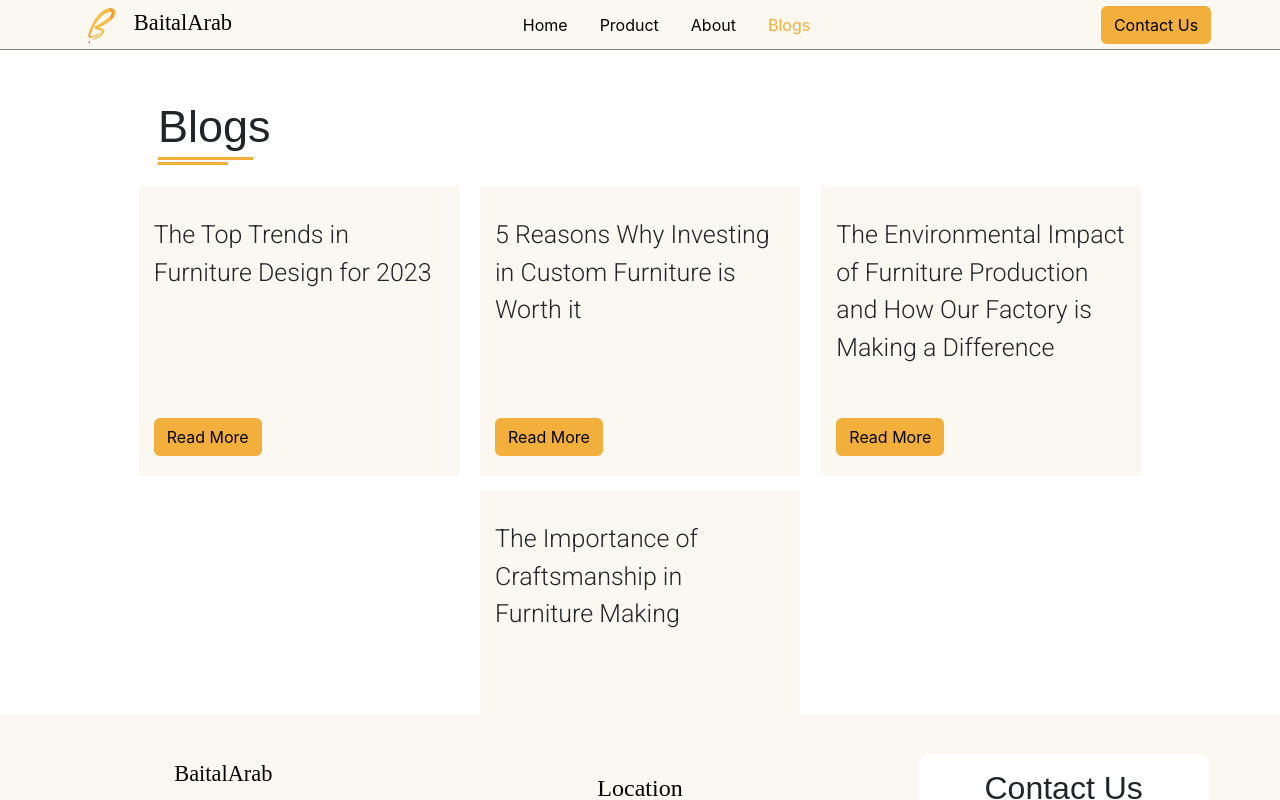
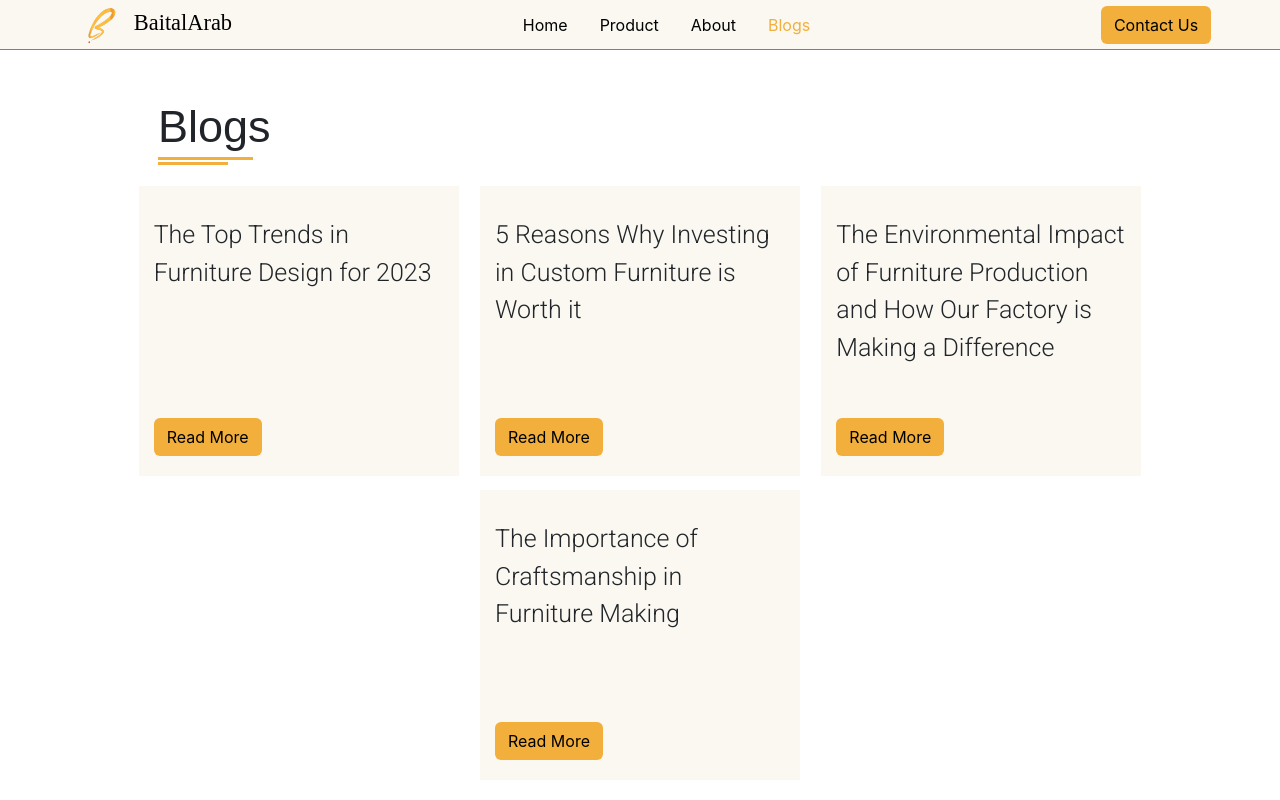
Before and after one commit to Majeed-hub/baitalArabFurniture, a React (Create React App) app: page /blog in a window 1280 px wide. Shown: the top 800 px of the page. Built offline with nearby package versions, Linux system fonts and the light colour scheme; a web font is replaced by a local one.

Commit message:
fixed alignment issues

```diff
--- a/src/pages/Blog/Blog.css
+++ b/src/pages/Blog/Blog.css
@@ -2,7 +2,7 @@
 .blog-section {
   width: 80%;
   margin: auto;
-  max-height: 73vh;
+  /* max-height: 86vh; */
   margin-top: 50px;
 }
 .BlogCardWrapper {
@@ -57,7 +57,7 @@
   .blog-section {
     width: 100%;
     margin: auto;
-    margin-bottom: 350px;
+    /* margin-bottom: 350px; */
   }
 
   .BlogCardWrapper {
@@ -70,7 +70,7 @@
   .blog-section {
     width: 100%;
     margin: auto;
-    margin-bottom: 490px;
+    /* margin-bottom: 490px; */
   }
 }
 .heading {
```
